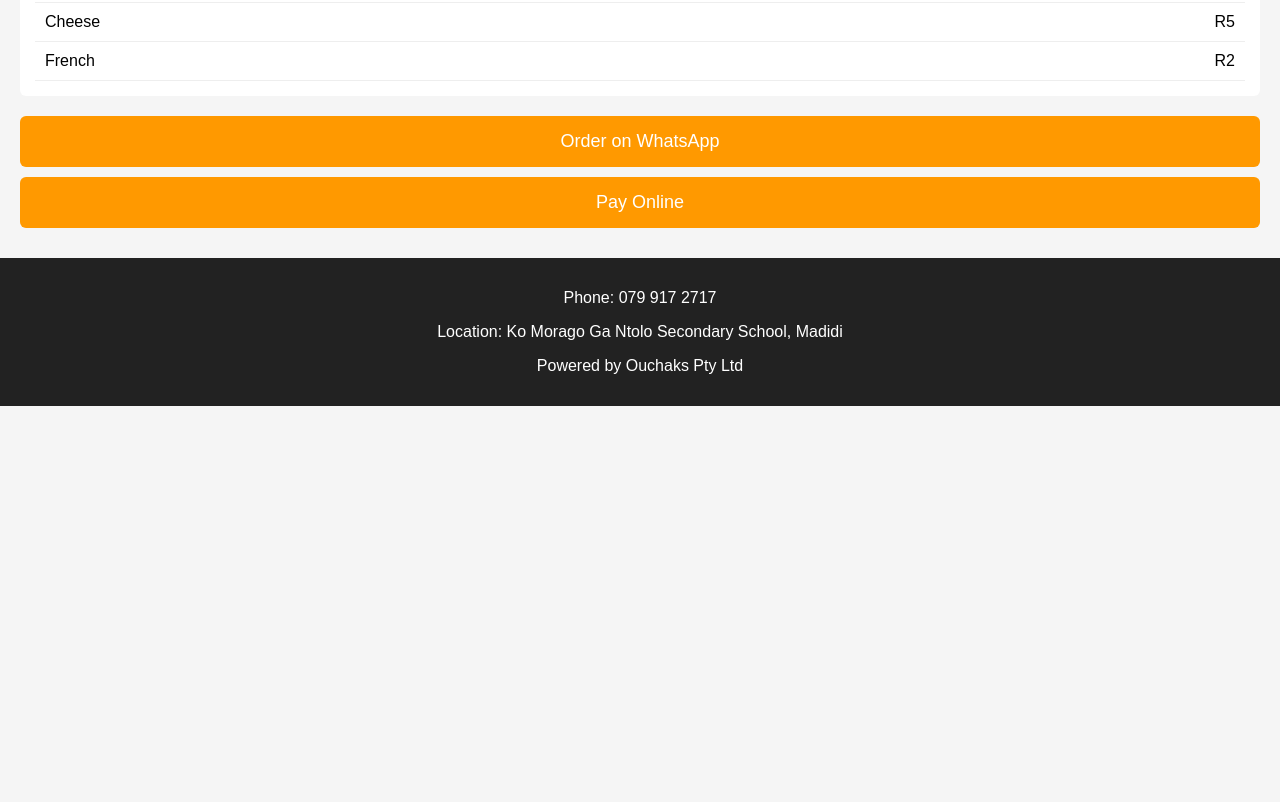
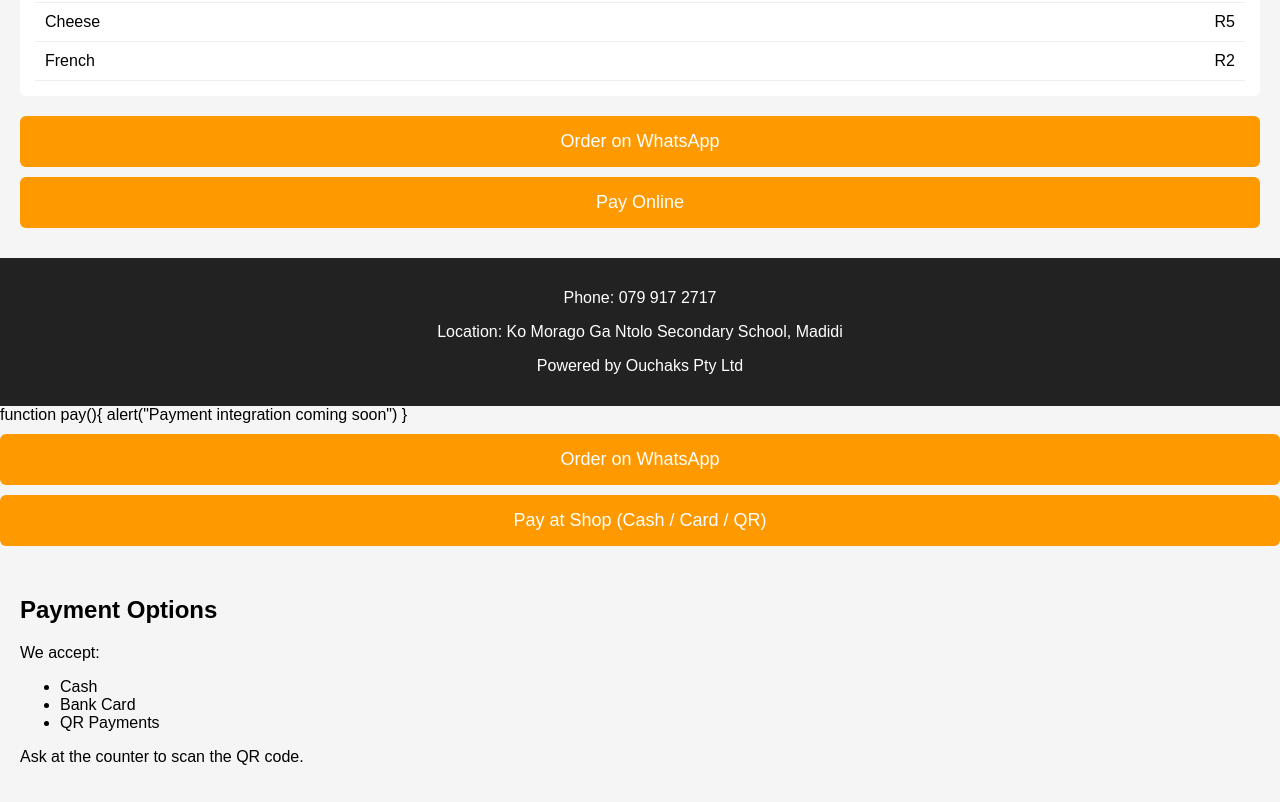
Before and after one commit to tsamtshabalala21-hash/Tshabalala-s-Kota-joint-, a plain HTML site: page index.html in a window 1280 px wide. Shown: the part 1286-2088 px from the top of the page. Before the commit the page ends 1692 px from the top, so only its background shows below. Drawn offline with Linux system fonts and the light colour scheme.

Commit message:
Update index.html

```diff
--- a/index.html
+++ b/index.html
@@ -148,4 +148,25 @@ Pay Online
 </footer>
 
 </body>
-  </html>
+  </html>function pay(){
+  alert("Payment integration coming soon")
+}<div class="order-actions">
+
+<a class="button" href="https://wa.me/27799172717?text=Hello%20I%20want%20to%20order%20a%20kota">
+Order on WhatsApp
+</a>
+
+<a class="button" href="#payment">
+Pay at Shop (Cash / Card / QR)
+</a><div id="payment" class="section">
+<h2>Payment Options</h2>
+<p>We accept:</p>
+<ul>
+<li>Cash</li>
+<li>Bank Card</li>
+<li>QR Payments</li>
+</ul>
+<p>Ask at the counter to scan the QR code.</p>
+                                                                               </div>
+
+                                                                              </div>
```
